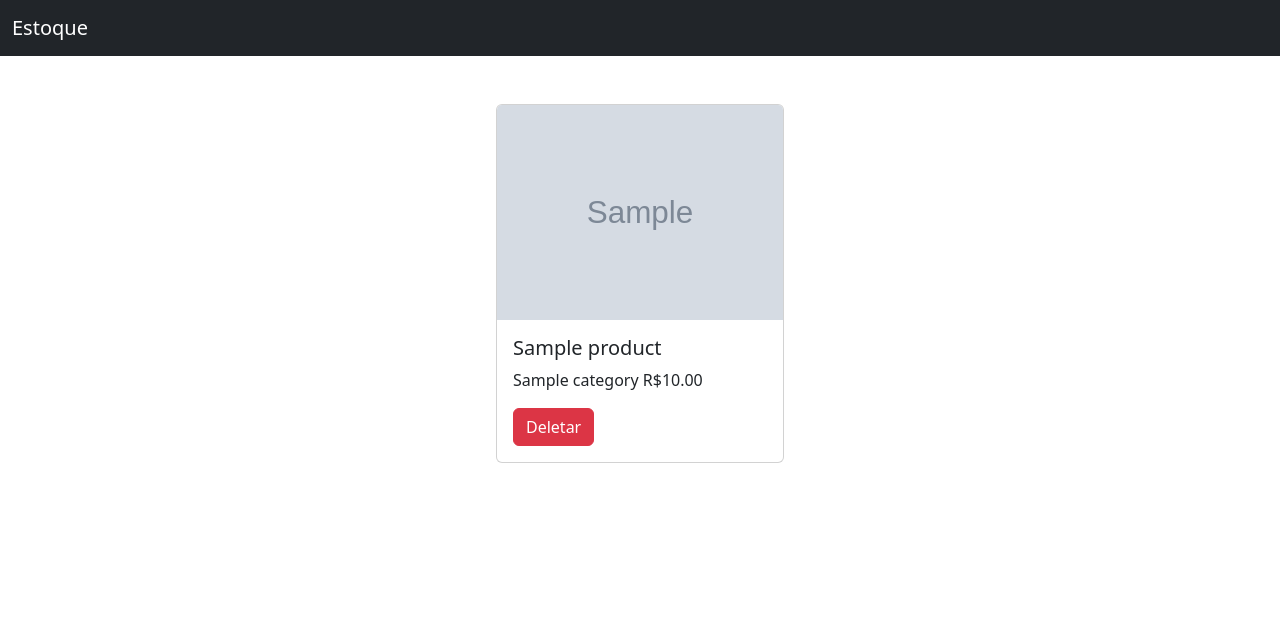
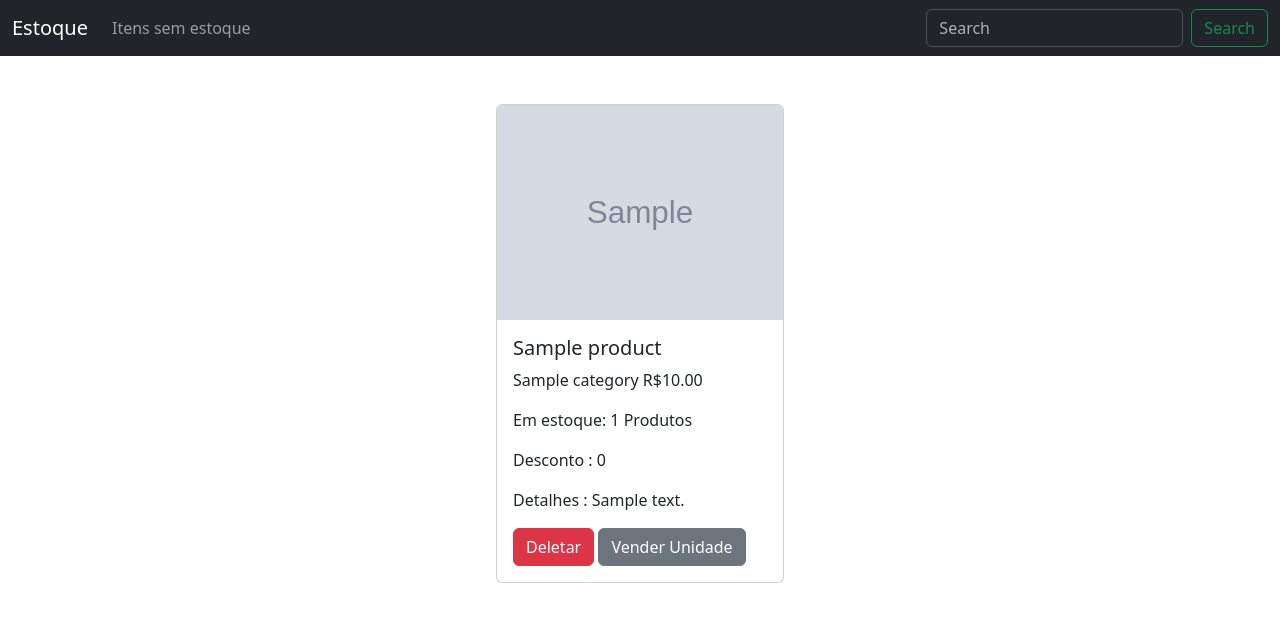
Before and after one commit to MatheusAmarall/EstoqueDjango, a Django app: page /product-detail/1 in a window 1280 px wide. Shown: the top 622 px of the page. Run offline with Django 4.2, Linux system fonts and the light colour scheme; tables that the repository leaves empty hold one stand-in row (values such as "Sample post"); grey boxes marked "Sample" are stand-in pictures.

Commit message:
atualizando pagina de detalhes, adicionando funcionalidade de vender produtos e busca de produto

```diff
--- a/stockdjango/templates/pages/product-detail.html
+++ b/stockdjango/templates/pages/product-detail.html
@@ -7,7 +7,17 @@
             <div class="card-body">
                 <h5 class="card-title">{{ product.name }}</h5>
                 <p class="card-text">{{ product.category }} R${{ product.price }}</p>
+                <p class="card-text">
+                    {% if product.qtd > 0 %}
+                        Em estoque: {{ product.qtd }} Produtos
+                    {% else %}
+                        Sem estoque
+                    {% endif %}
+                </p>
+                <p class="card-text">Desconto : {{ product.discount }}</p>
+                <p class="card-text">Detalhes : {{ product.description }}</p>
                 <a href="{% url 'delete-product' product.id %}" class="btn btn-danger">Deletar</a>
+                <a href="{% url 'sell-product' product.id %}" class="btn btn-secondary">Vender Unidade</a>
             </div>
         </div>
     </div>
--- a/stockdjango/urls.py
+++ b/stockdjango/urls.py
@@ -3,7 +3,10 @@ from . import views
 
 urlpatterns = [
     path('', views.index, name='home'),
+    path('search-product/', views.search_product, name='search-product'),
+    path('out-stock/', views.out_stock, name='out-stock'),
     path('add-product/', views.add_product, name='add-product'),
     path('product-detail/<int:id>', views.product_detail, name='product-detail'),
-    path('delete-product/<int:id>', views.delete_product, name='delete-product')
+    path('delete-product/<int:id>', views.delete_product, name='delete-product'),
+    path('sell-product/<int:id>', views.sell_product, name='sell-product')
 ]
--- a/stockdjango/views.py
+++ b/stockdjango/views.py
@@ -2,9 +2,18 @@ from django.shortcuts import render, redirect
 from .models import Products, Categories
 from random import randint
 from datetime import datetime
+
 def index(request):
-    produtos = Products.objects.all()
+    produtos = Products.objects.filter(in_stock=True)
+    return render(request, 'pages/index.html', {'produtos':produtos})
 
+def out_stock(request):
+    produtos = Products.objects.filter(in_stock=False)
+    return render(request, 'pages/index.html', {'produtos':produtos})
+
+def search_product(request):
+    q = request.GET.get('q')
+    produtos = Products.objects.filter(name__icontains=q)
     return render(request, 'pages/index.html', {'produtos':produtos})
 
 def add_product(request):
@@ -19,7 +28,7 @@ def add_product(request):
         qtd = request.POST.get('qtd')
         discount = request.POST.get('discount')
         created_at = datetime.now()
-        in_stock = True
+        in_stock = int(request.POST.get('qtd')) > 0
 
         Products.objects.create(
             name=name,
@@ -47,3 +56,13 @@ def delete_product(request, id):
     product = Products.objects.get(id=id)
     product.delete()
     return redirect('home')
+
+def sell_product(request, id):
+    product = Products.objects.get(id=id)
+    product.qtd -= 1
+
+    if product.qtd == 0:
+        product.in_stock = False
+
+    product.save()
+    return redirect('product-detail', id)
--- a/templates/base.html
+++ b/templates/base.html
@@ -13,9 +13,15 @@
     <nav class="navbar navbar-expand-lg bg-dark" data-bs-theme="dark">
         <div class="container-fluid">
             <a class="navbar-brand" href="{% url 'home' %}">Estoque</a>
-            <button class="navbar-toggler" type="button" data-bs-toggle="collapse" data-bs-target="#navbarNav" aria-controls="navbarNav" aria-expanded="false" aria-label="Toggle navigation">
-                <span class="navbar-toggler-icon"></span>
-            </button>
+            <ul class="navbar-nav me-auto mb-2 mb-lg-0">
+                <li class="nav-item">
+                  <a class="nav-link" href="{% url 'out-stock' %}">Itens sem estoque</a>
+                </li>
+              </ul>
+            <form class="d-flex" role="search" action="{% url 'search-product' %}">
+                <input class="form-control me-2" type="search" placeholder="Search" aria-label="Search" name="q">
+                <button class="btn btn-outline-success" type="submit">Search</button>
+            </form>
         </div>
     </nav>
 
```
Also changed, not shown: media/fusca2.jpg (added), media/fusca3_SIWRPh7.jpg (added), media/fusca3_iA0kIDQ.jpg (added), media/fusca4.jpg (added), media/fusca_2pzkoua.jpg (added).
